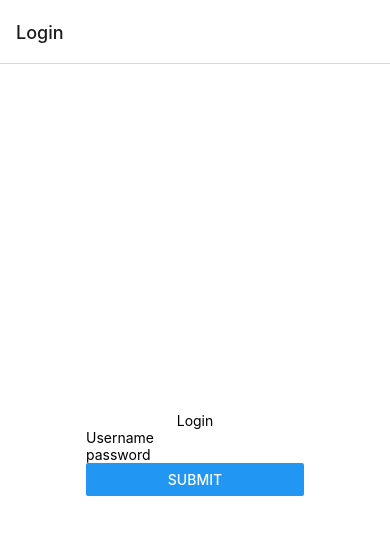
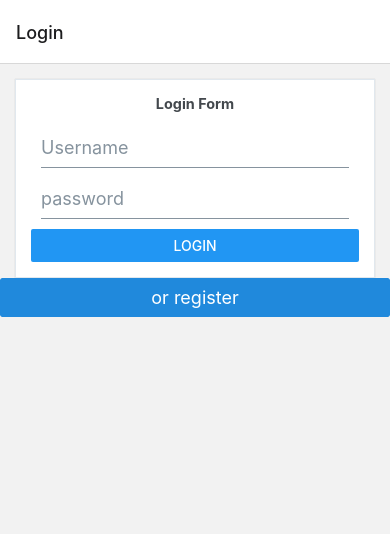
Before and after one commit to S-Morozov/FirstAppReactNative, a React Native app: screen /Login in a window 390 px wide. Shown: the top 534 px of the page. Built offline with nearby package versions, Linux system fonts and the light colour scheme; no server answers.

Commit message:
#updates

```diff
--- a/components/LoginForm.js
+++ b/components/LoginForm.js
@@ -1,9 +1,10 @@
-import {View, Text, TextInput, Button} from 'react-native';
+import {Text, Button} from 'react-native';
 import {useForm, Controller} from 'react-hook-form';
 import {useAuthentication} from '../hooks/ApiHooks';
 import AsyncStorage from '@react-native-async-storage/async-storage';
 import {useContext} from 'react';
 import {MainContext} from '../contexts/MainContext';
+import {Input, Card} from '@rneui/themed';
 
 const LoginForm = () => {
   const {postLogin} = useAuthentication();
@@ -36,14 +37,15 @@ const LoginForm = () => {
   };
 
   return (
-    <View>
+    <Card>
+      <Card.Title>Login Form</Card.Title>
       <Controller
         control={control}
         rules={{
           required: true,
         }}
         render={({field: {onChange, onBlur, value}}) => (
-          <TextInput
+          <Input
             placeholder="Username"
             onBlur={onBlur}
             onChangeText={onChange}
@@ -61,7 +63,7 @@ const LoginForm = () => {
           maxLength: 100,
         }}
         render={({field: {onChange, onBlur, value}}) => (
-          <TextInput
+          <Input
             placeholder="password"
             secureTextEntry
             onBlur={onBlur}
@@ -72,8 +74,8 @@ const LoginForm = () => {
         name="password"
       />
 
-      <Button title="Submit" onPress={handleSubmit(logIn)} />
-    </View>
+      <Button title="Login" onPress={handleSubmit(logIn)} />
+    </Card>
   );
 };
 
--- a/components/RegisterForm.js
+++ b/components/RegisterForm.js
@@ -4,13 +4,14 @@ import {Controller, useForm} from 'react-hook-form';
 import {Card, Button, Text, Input} from '@rneui/themed';
 
 const RegisterForm = () => {
-  const {postUser} = useUser();
+  const {postUser, checkUsername} = useUser();
   const {
     control,
     handleSubmit,
     formState: {errors},
   } = useForm({
     defaultValues: {username: '', password: '', email: '', full_name: ''},
+    mode: 'onBlur',
   });
 
   const register = async (registerData) => {
@@ -29,13 +30,26 @@ const RegisterForm = () => {
       <Card.Title>Registration Form</Card.Title>
       <Controller
         control={control}
-        rules={{required: true, minLength: 3}}
+        rules={{
+          required: true,
+          minLength: 3,
+          validate: async (value) => {
+            try {
+              const isAvailable = await checkUsername(value);
+              console.log('username available?', value, isAvailable);
+              return isAvailable ? isAvailable : 'Username taken';
+            } catch (error) {
+              console.error(error);
+            }
+          },
+        }}
         render={({field: {onChange, onBlur, value}}) => (
           <Input
             placeholder="Username"
             onBlur={onBlur}
             onChangeText={onChange}
             value={value}
+            errorMessage={errors.username?.message}
           />
         )}
         name="username"
@@ -45,6 +59,7 @@ const RegisterForm = () => {
       {errors.username?.type === 'minLength' && (
         <Text>min length is 3 characters</Text>
       )}
+      <Text>{errors.username?.message}</Text>
       <Controller
         control={control}
         rules={{required: true, minLength: 5}}
--- a/hooks/ApiHooks.js
+++ b/hooks/ApiHooks.js
@@ -1,6 +1,7 @@
 import {useEffect, useState} from 'react';
 import {apiUrl} from '../utils/appConfig';
 import {doFetch} from '../utils/functions';
+import {error} from '@babel/eslint-parser/lib/convert/index.cjs';
 
 const useMedia = () => {
   const [mediaArray, setMediaArray] = useState([]);
@@ -69,7 +70,16 @@ const useUser = () => {
     return await doFetch(apiUrl + 'users', options);
   };
 
-  return {getUserByToken, postUser};
+  const checkUsername = async (username) => {
+    try {
+      const response = await doFetch(`${apiUrl}users/username/${username}`);
+      return response.available;
+    } catch {
+      throw new Error('checkusername Error', error.message);
+    }
+  };
+
+  return {getUserByToken, postUser, checkUsername};
 };
 
 const useTag = () => {
--- a/views/Login.js
+++ b/views/Login.js
@@ -1,7 +1,5 @@
-import React, {useContext, useEffect} from 'react';
+import React, {useContext, useEffect, useState} from 'react';
 import {
-  StyleSheet,
-  Text,
   KeyboardAvoidingView,
   Platform,
   TouchableOpacity,
@@ -12,17 +10,21 @@ import {MainContext} from '../contexts/MainContext';
 import AsyncStorage from '@react-native-async-storage/async-storage';
 import {useUser} from '../hooks/ApiHooks';
 import LoginForm from '../components/LoginForm';
+import RegisterForm from '../components/RegisterForm';
+import {Button} from '@rneui/base';
 
 const Login = ({navigation}) => {
   // props is needed for navigation
   const {setIsLoggedIn, setUser} = useContext(MainContext);
   const {getUserByToken} = useUser();
+  const [toggleRegister, setToggleRegister] = useState(false);
 
   const checkToken = async () => {
     try {
       const token = await AsyncStorage.getItem('userToken');
       // hardcoded token validation
       const userData = await getUserByToken(token);
+      console.log('token', token);
       console.log('userdata', userData);
       if (userData) {
         setIsLoggedIn(true);
@@ -45,23 +47,19 @@ const Login = ({navigation}) => {
     >
       <KeyboardAvoidingView
         behavior={Platform.OS === 'ios' ? 'padding' : 'height'}
-        style={styles.container}
       >
-        <Text>Login</Text>
-        <LoginForm />
+        {toggleRegister ? <RegisterForm /> : <LoginForm />}
+        <Button
+          onPress={() => {
+            setToggleRegister(!toggleRegister);
+          }}
+        >
+          {toggleRegister ? 'or login' : 'or register'}
+        </Button>
       </KeyboardAvoidingView>
     </TouchableOpacity>
   );
 };
-
-const styles = StyleSheet.create({
-  container: {
-    flex: 1,
-    backgroundColor: '#fff',
-    alignItems: 'center',
-    justifyContent: 'center',
-  },
-});
 
 Login.propTypes = {
   navigation: PropTypes.object,
```
